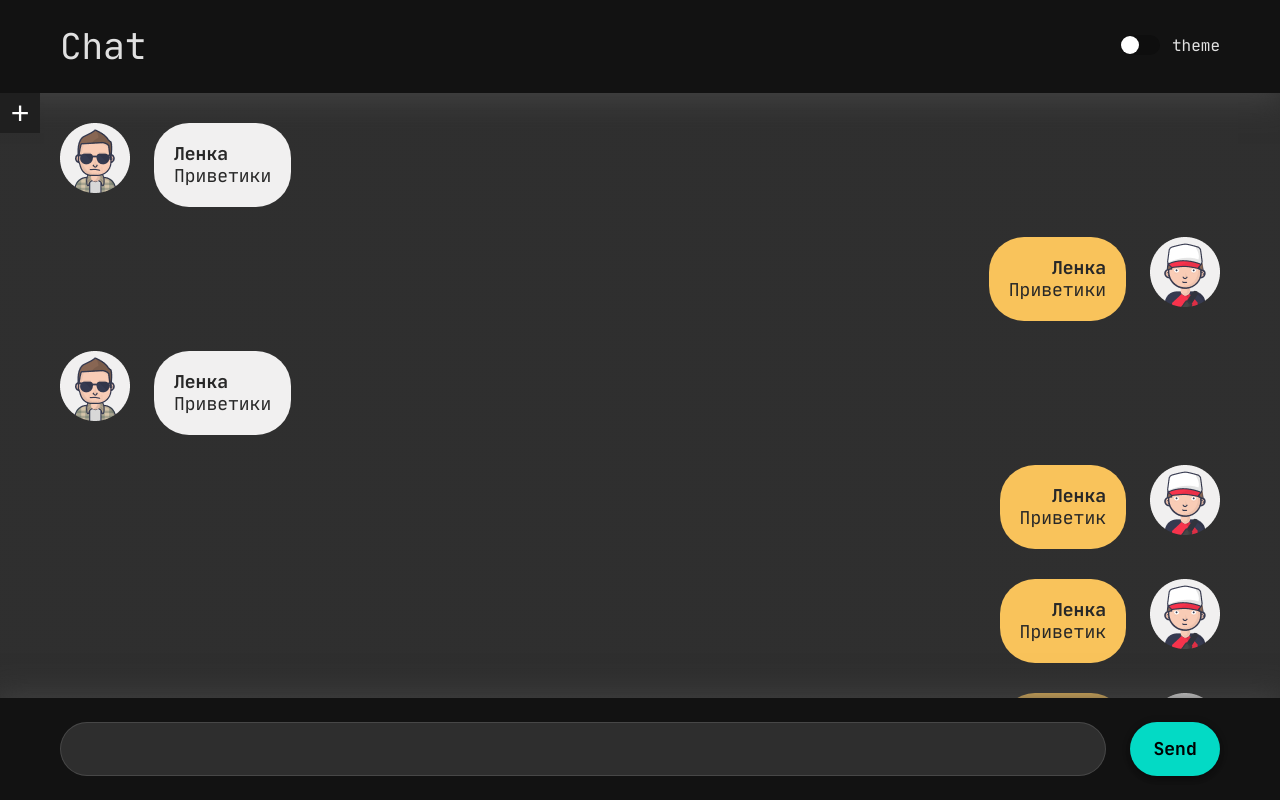
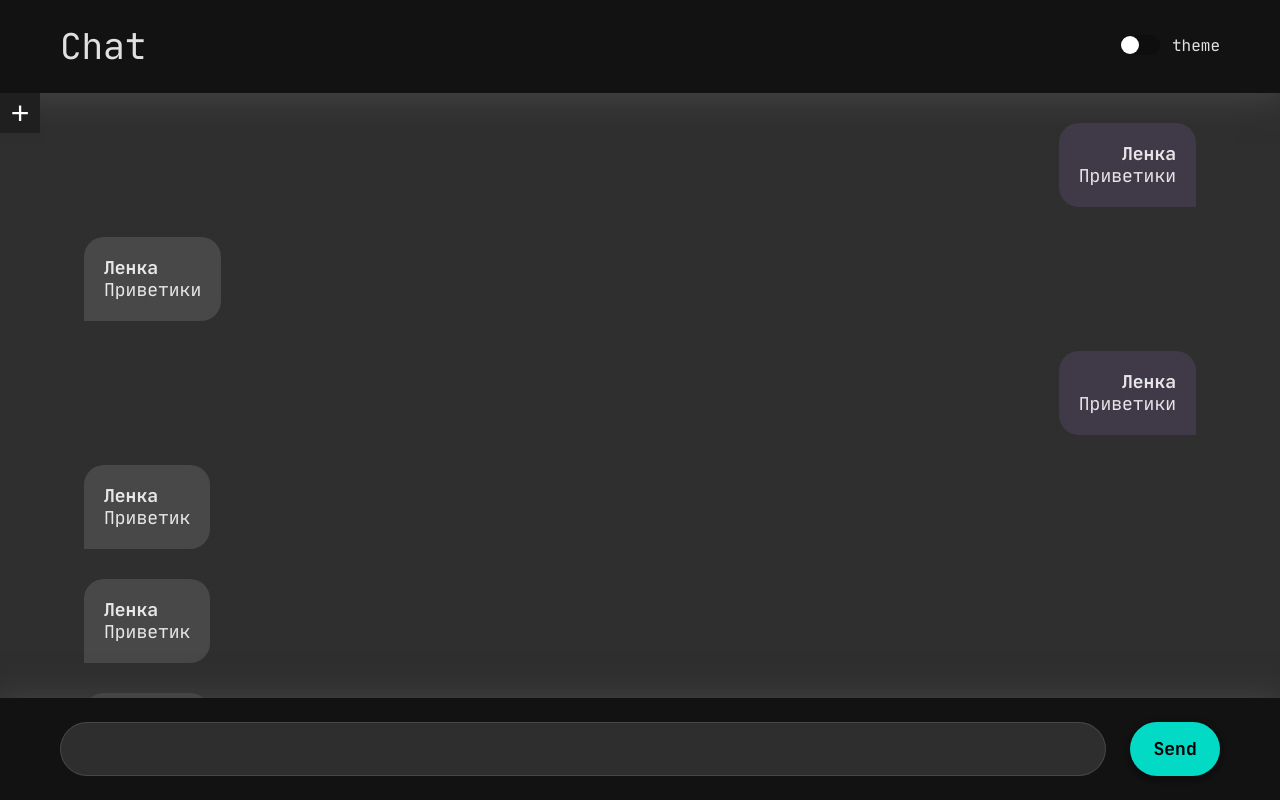
Before and after one commit to SidorovN/socketchat, a Nuxt app: page /chat in a window 1280 px wide. Built offline with nearby package versions, Linux system fonts and the light colour scheme; no server answers; what vue-socket.io-extended would draw is missing.

Commit message:
refactoring message component

```diff
--- a/components/Message.vue
+++ b/components/Message.vue
@@ -1,11 +1,10 @@
 <template>
   <li :class="['message' , `message_from_${owner}`]">
-    <div :class="['message__image' , `message__image_from_${owner}`]"></div>
-      <div :class="['message__text-content' , `message__text-content_from_${owner}`]">
-        <span v-if="owner!=='admin'" class="message__name">{{name}}</span>
-        <p :class="['message__text' , `message__text_from_${owner}`]">
+    <div :class="['message__text-content' , `message__text-content_from_${owner}`]">
+      <span v-if="owner!=='admin'" class="message__name">{{name}}</span>
+      <p :class="['message__text' , `message__text_from_${owner}`]">
         <slot></slot>
-        </p>
+      </p>
     </div>
   </li>
 </template>
@@ -26,11 +25,11 @@
   margin-top: 30px;
   display: flex;
 }
-.message_from_user{
+.message_from_bot{
   align-self: flex-start;
   text-align: left;
 }
-.message_from_bot{
+.message_from_user{
   flex-direction: row-reverse;
   align-self: flex-end;
   text-align: right;
@@ -41,30 +40,18 @@
 
 .message__text-content {
   margin: 0 24px;
-  border-radius: 35px;
   font-size: 18px;
   padding: 20px;
-  color: #282828;
 }
 
 .message__text-content_from_user {
-  background-color: #F1F0F0;
+  border-radius: 20px 20px 0 20px;
+  background: rgba(187, 134, 252, 0.12);
 }
 
 .message__text-content_from_bot {
-  background-color: #F9C35B;
-}
-
-.message__image {
-  width: 70px;
-  height: 70px;
-}
-.message__image_from_user {
-  background-image: url(/images/user.png);
-}
-
-.message__image_from_bot {
-  background-image: url(/images/bot.png);
+  background: rgba(255, 255, 255, 0.12);
+  border-radius: 20px 20px 20px 0;
 }
 
 
```
